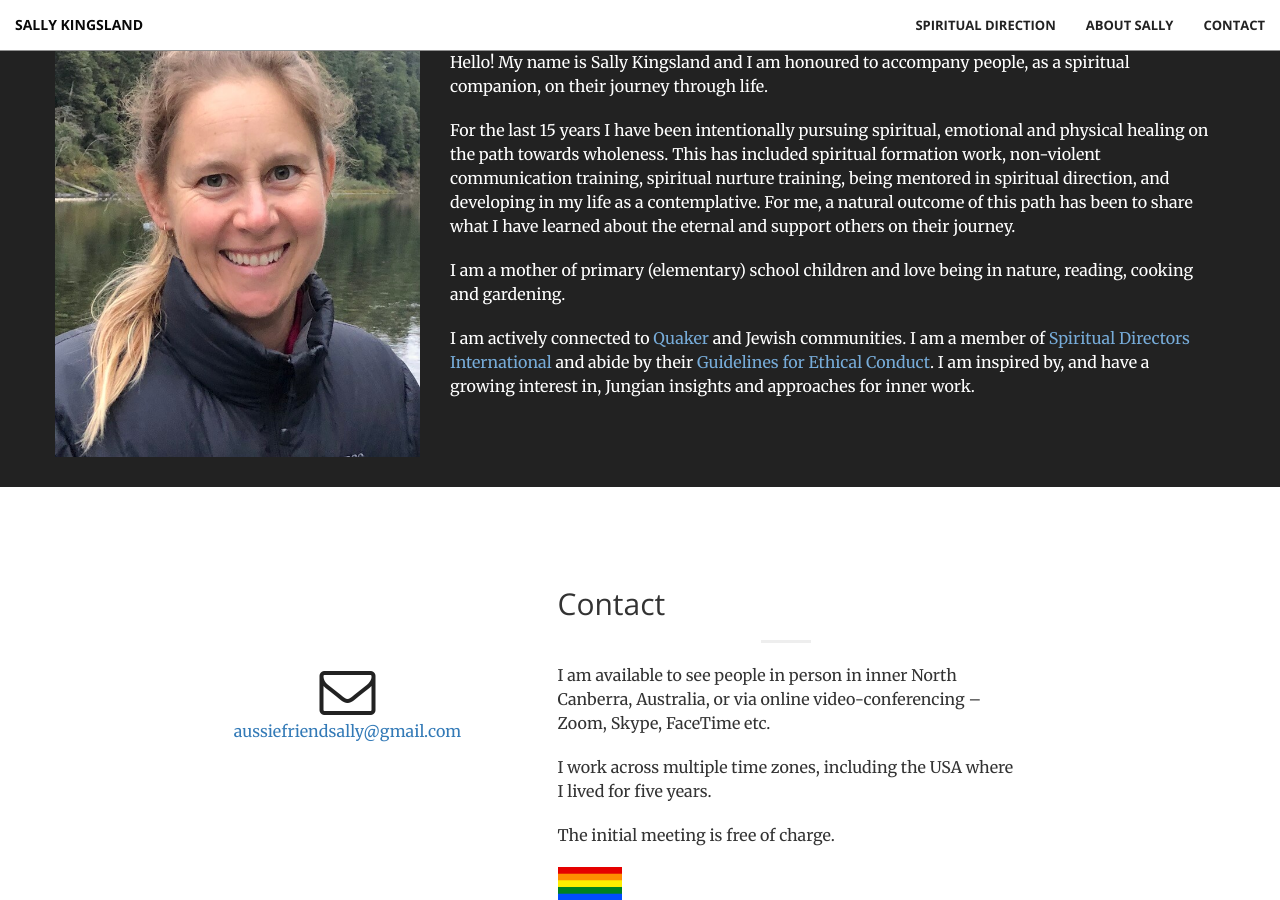
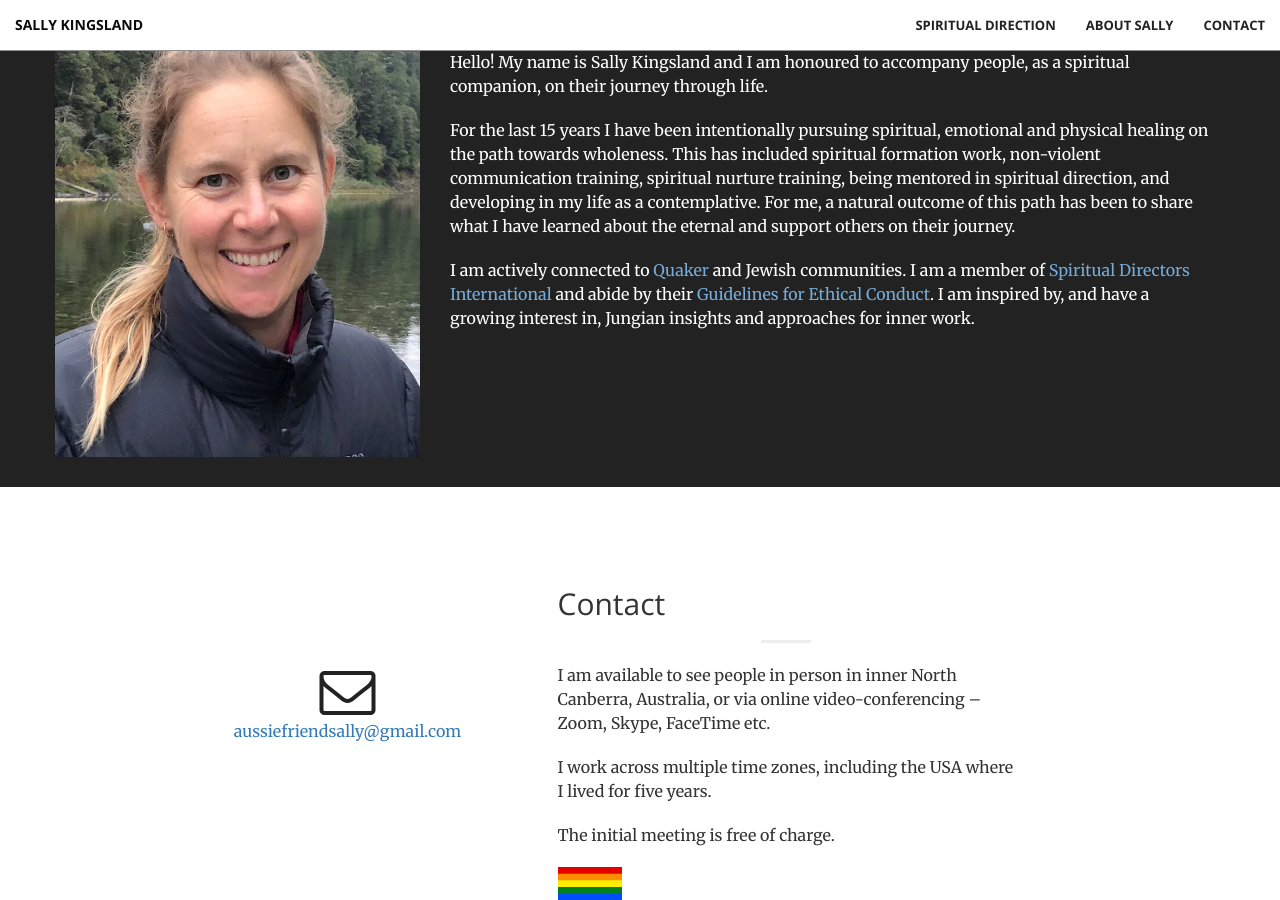
Before and after one commit to sallykingsland/sallykingsland.github.io, a Jekyll site: the page built from index.md, in a window 1280 px wide and 900 px high, scrolled down 2370 px. Built offline with Jekyll 4.4.1, drawn with Linux system fonts in a browser that asks for light colours.

Commit message:
Remove para "I am a mother of primary..."

```diff
--- a/_includes/about.html
+++ b/_includes/about.html
@@ -14,9 +14,6 @@
 					For the last 15 years I have been intentionally pursuing spiritual, emotional and physical healing on the path towards wholeness. This has included spiritual formation work, non-violent communication training, spiritual nurture training, being mentored in spiritual direction, and developing in my life as a contemplative. For me, a natural outcome of this path has been to share what I have learned about the eternal and support others on their journey.
 				</p>
 				<p>
-				I am a mother of primary (elementary) school children and love being in nature, reading, cooking and gardening.
-				</p>
-				<p>
 					I am actively connected to
 					<a href="http://quakerspeak.com/basics/">Quaker</a>
 					and Jewish communities.
```
